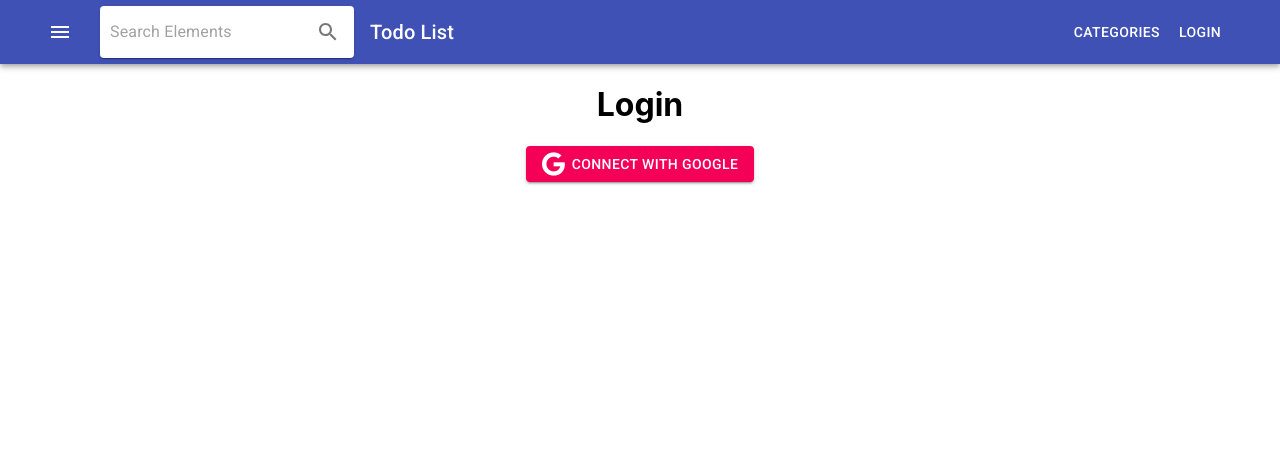
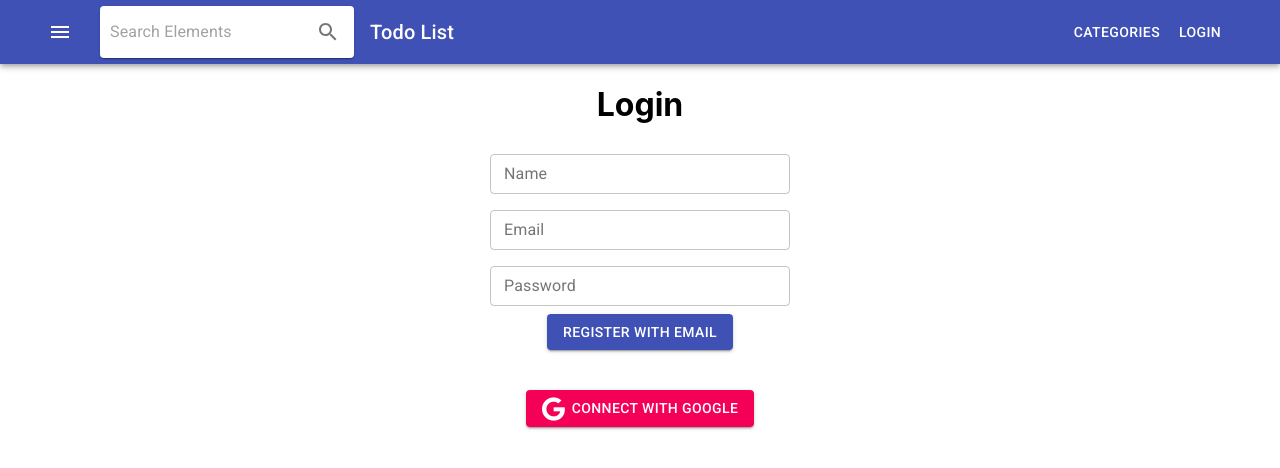
Before and after one commit to davide-ravasi/todo-app-v2, a React (Create React App) app: page /sign-in in a window 1280 px wide. Shown: the top 468 px of the page. Built offline with nearby package versions, Linux system fonts and the light colour scheme; no server answers.

Commit message:
refs #1-add-auth-with-email-and-username-added

```diff
--- a/src/App.js
+++ b/src/App.js
@@ -1,9 +1,8 @@
 import React from 'react';
-import logo from './logo.svg';
 import './App.scss';
 import {Switch, Route} from "react-router-dom";
 import PrimarySearchAppBar from './components/header/PrimarySearchAppBar.component';
-import {auth, firebase, signInWithGoogle} from './firebase/firebase';
+import {auth} from './firebase/firebase';
 
 import HomePage from './pages/homepage/homepage.component';
 import Categories from './pages/categories/categories.component';
@@ -18,17 +17,18 @@ class App extends React.Component {
       }
   }
   componentWillMount() {
-      console.log(auth);
-
-      auth.onAuthStateChanged(userAuth => {
-          console.log(userAuth);
-
+      auth.onAuthStateChanged(user => {
+          if(user) {
+              this.setState({
+                  currentUser: user
+              });
+          }
       })
   }
   render() {
       return (
         <div className="App">
-          <PrimarySearchAppBar />
+          <PrimarySearchAppBar user={this.state.currentUser} />
           <Switch>
             <Route exact path="/" component={HomePage} />
             <Route path="/categories" component={Categories} />
--- a/src/components/header/PrimarySearchAppBar.component.jsx
+++ b/src/components/header/PrimarySearchAppBar.component.jsx
@@ -25,7 +25,7 @@ const useStyles = makeStyles(theme => ({
   },
 }));
 
-const ButtonAppBar = ({history}) => {
+const ButtonAppBar = ({history, user}) => {
   const classes = useStyles();
 
   return (
@@ -39,8 +39,18 @@ const ButtonAppBar = ({history}) => {
                 <Typography variant="h6" className={classes.title}>
                     Todo List
                 </Typography>
+                <Typography variant="h6" className={classes.title}>
+                    {user && (
+                        <span>Connected as : {user.displayName}</span>
+                    )}
+                </Typography>
                 <Button color="inherit" onClick={() => history.push('/categories')}>Categories</Button>
-                <Button color="inherit" onClick={() => history.push('/sign-in')}>Login</Button>
+                {user && (
+                    <Button color="inherit" onClick={() => history.push('/sign-out')}>Logout</Button>
+                )}
+                {!user && (
+                    <Button color="inherit" onClick={() => history.push('/sign-in')}>Login</Button>
+                )}
             </Toolbar>
         </Container>
       </AppBar>
--- /dev/null
+++ b/src/components/login/login.jsx
@@ -0,0 +1,98 @@
+import React, { useState } from "react";
+import { makeStyles } from "@material-ui/core/styles";
+import TextField from "@material-ui/core/TextField";
+import { spacing } from '@material-ui/system';
+import ActionBtn from '../../components/action-btn/action-btn.component';
+import firebase, { auth } from '../../firebase/firebase';
+import { withRouter } from "react-router";
+
+const useStyles = makeStyles(theme => ({
+  root: {
+    "&": {
+      marginBottom: 40
+    },
+    "& .MuiTextField-root": {
+      margin: theme.spacing(1),
+      width: 300
+    },
+    "btn": {
+        width: 300
+    }
+  }
+}));
+
+const LoginForm = ({history, openFeedback}) => {
+    const classes = useStyles();
+    const [name, setName] = useState('');
+    const [email, setEmail] = useState('');
+    const [password, setPassword] = useState('');
+    const [errors, setErrors] = useState('');
+
+    const handleForm = e => {
+        e.preventDefault();
+
+        firebase
+            .auth()
+            .createUserWithEmailAndPassword(email, password)
+            .then(result => {
+                return result.user.updateProfile({
+                    displayName: name
+                })
+            })
+            .then(() => {
+                history.push('/');
+            })
+            .catch(e => {
+                setErrors(e.message);
+            });
+    }
+
+    return (
+    <form className={classes.root} noValidate autoComplete="off" onSubmit={e => handleForm(e)}>
+      <div>
+        <TextField
+          label="Name"
+          id="outlined-size-small"
+          variant="outlined"
+          size="small"
+          onChange={e => setName(e.target.value)}
+          value={name}
+        />
+      </div>
+      <div>
+        <TextField
+          label="Email"
+          id="outlined-size-small"
+          variant="outlined"
+          size="small"
+          onChange={e => setEmail(e.target.value)}
+          value={email}
+        />
+      </div>
+      <div>
+        <TextField
+          id="outlined-password-input"
+          label="Password"
+          type="password"
+          autoComplete="current-password"
+          variant="outlined"
+          size="small"
+          onChange={e => setPassword(e.target.value)}
+          value={password}
+        />
+      </div>
+      <div>
+        {errors}
+     </div>
+      <div>
+        <ActionBtn type="submit" className={classes.btn}>
+            Register with email
+        </ActionBtn>
+      </div>
+    </form>
+  );
+}
+
+export default withRouter(LoginForm);
+
+/* https://github.com/indreklasn/react-fire-auth-example/blob/master/src/Login.js */
--- a/src/pages/sign-in-out/sign-in-out.component.jsx
+++ b/src/pages/sign-in-out/sign-in-out.component.jsx
@@ -1,7 +1,8 @@
 import React from 'react';
-import { signInWithGoogle } from '../../firebase/firebase';
+import { auth, signInWithGoogle } from '../../firebase/firebase';
 
 import './sign-in-out.styles.scss';
+import LoginForm from '../../components/login/login';
 
 import ActionBtn from '../../components/action-btn/action-btn.component';
 import DeleteIcon from '@material-ui/icons/Delete';
@@ -10,6 +11,8 @@ import Button from '@material-ui/core/Button';
 import Snackbar from '@material-ui/core/Snackbar';
 import IconButton from '@material-ui/core/IconButton';
 import CloseIcon from '@material-ui/icons/Close';
+import { makeStyles } from '@material-ui/core/styles';
+import TextField from '@material-ui/core/TextField';
 
 class SignInOut extends React.Component {
     constructor(props) {
@@ -21,6 +24,7 @@ class SignInOut extends React.Component {
     }
 
     componentDidMount = () => {
+        console.log(auth.currentUser);
     }
 
     handleClose = () => {
@@ -29,13 +33,17 @@ class SignInOut extends React.Component {
         });
     }
 
+    openFeedback = (isOpen, msg) => {
+            this.setState({
+                open: true,
+                message: 'You\'re now connected with your Google Account'
+            });
+    }
+
     login = () => {
         let that = this;
         signInWithGoogle().then(function(result) {
-            that.setState({
-                open: true,
-                message: 'You\'re now connected with your Google Account'
-            });
+            that.openFeedback(true, 'You\'re now connected with your Google Account');
         }).catch(function(err) {
             console.log("error in connection. please retry :) ");
         });
@@ -45,6 +53,9 @@ class SignInOut extends React.Component {
         return(
             <div>
                 <h1>Login</h1>
+
+                <LoginForm  openFeedback={e => this.openFeedback()}/>
+
                 <ActionBtn onClick={() => this.login()} color="secondary">
                     <Icon className="fab fa-google"  /> Connect with Google
                 </ActionBtn>
```
